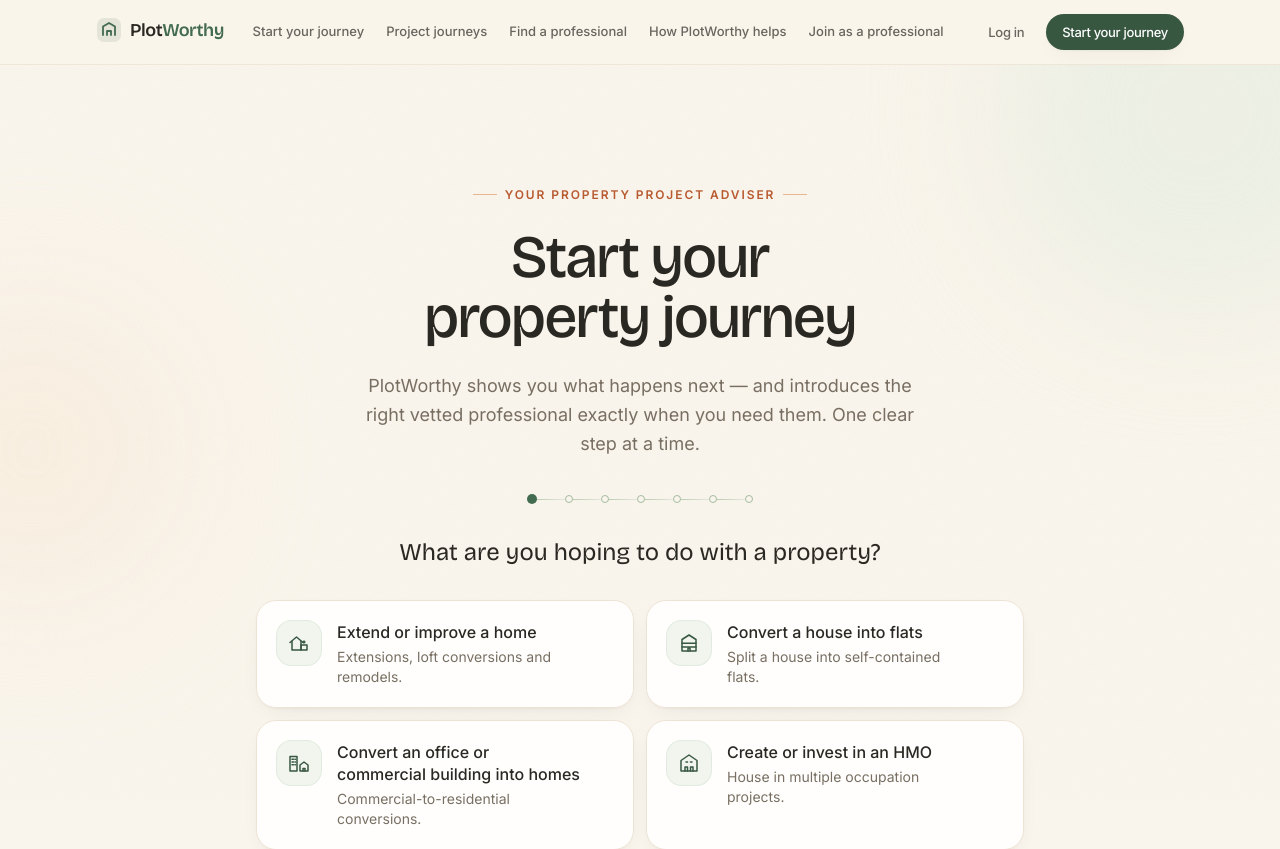
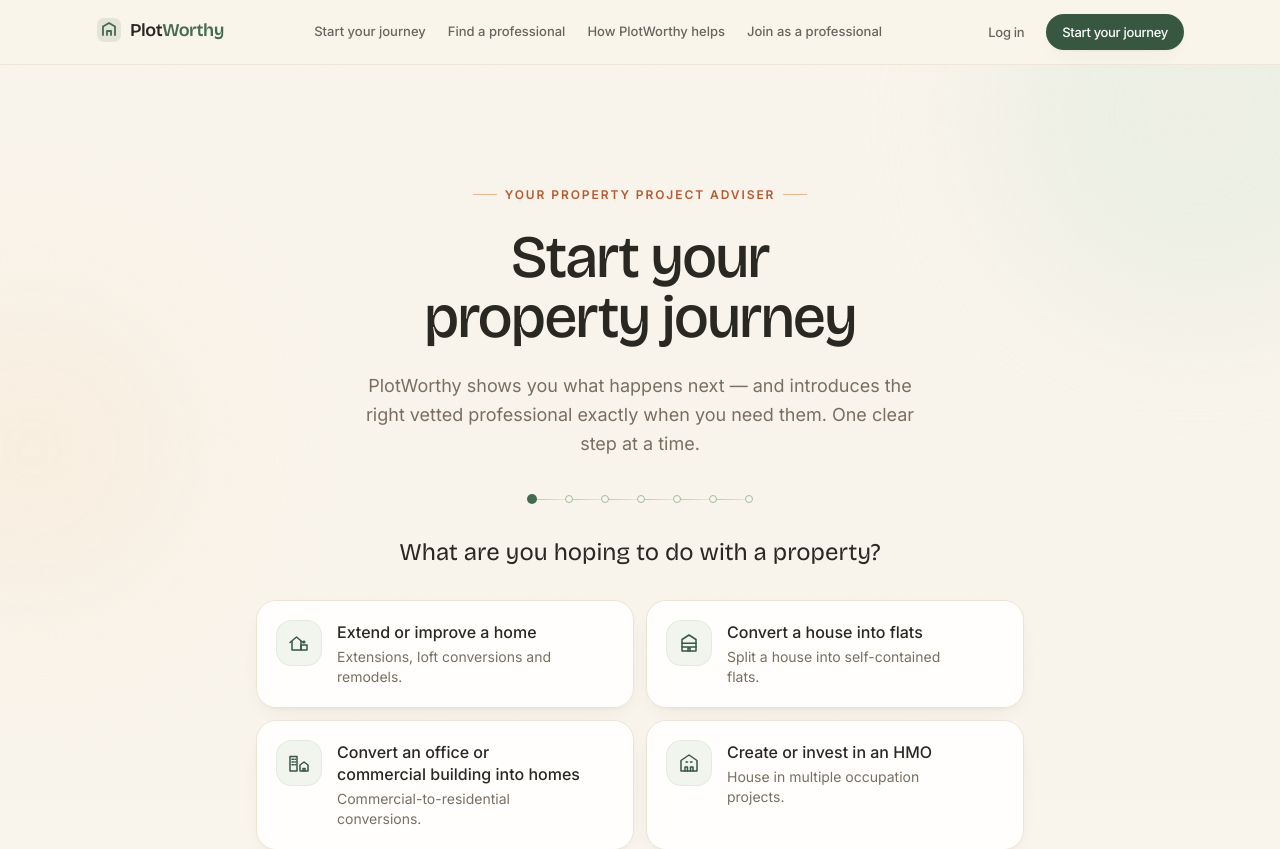
Before and after one commit to dlhep/plotworthy, a Next.js app: page / in a window 1280 px wide. Shown: the top 849 px of the page. Built offline with nearby package versions, Linux system fonts and the light colour scheme.

Commit message:
Remove Project journeys from main nav (redundant with Start your journey)

```diff
--- a/components/Nav.tsx
+++ b/components/Nav.tsx
@@ -6,7 +6,6 @@
 
 const links = [
   { href: "/start", label: "Start your journey" },
-  { href: "/journeys", label: "Project journeys" },
   { href: "/professionals", label: "Find a professional" },
   { href: "/how-it-works", label: "How PlotWorthy helps" },
   { href: "/join", label: "Join as a professional" },
```
